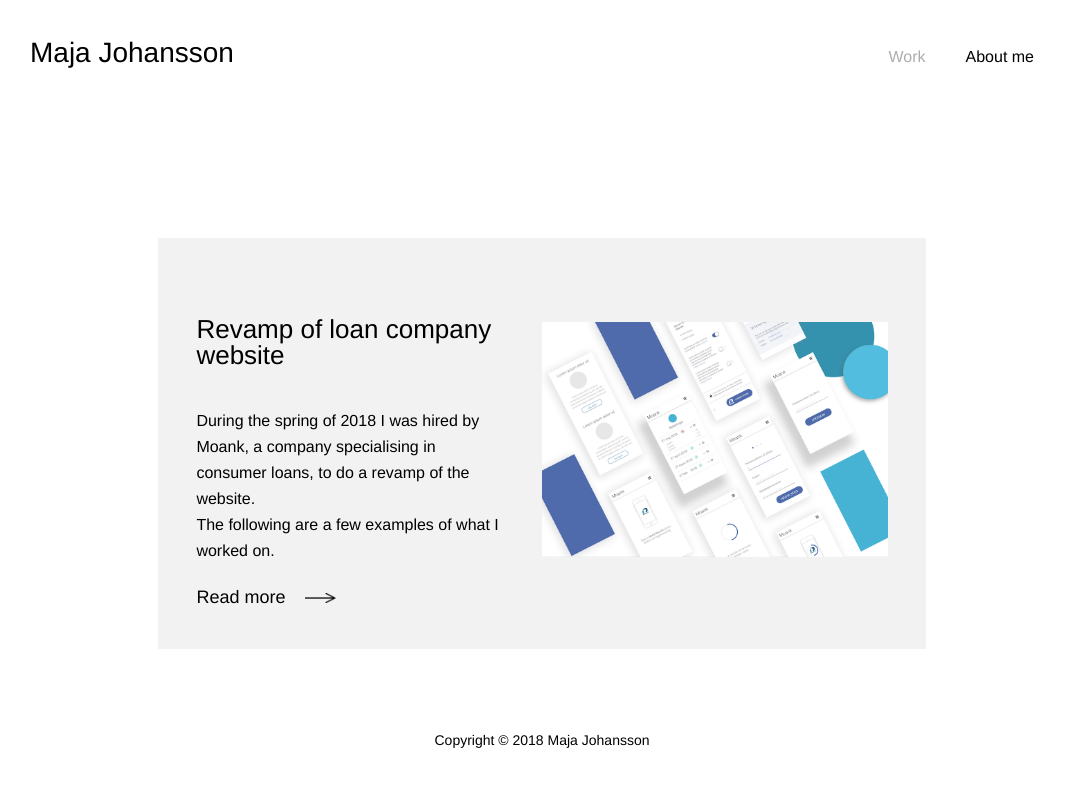
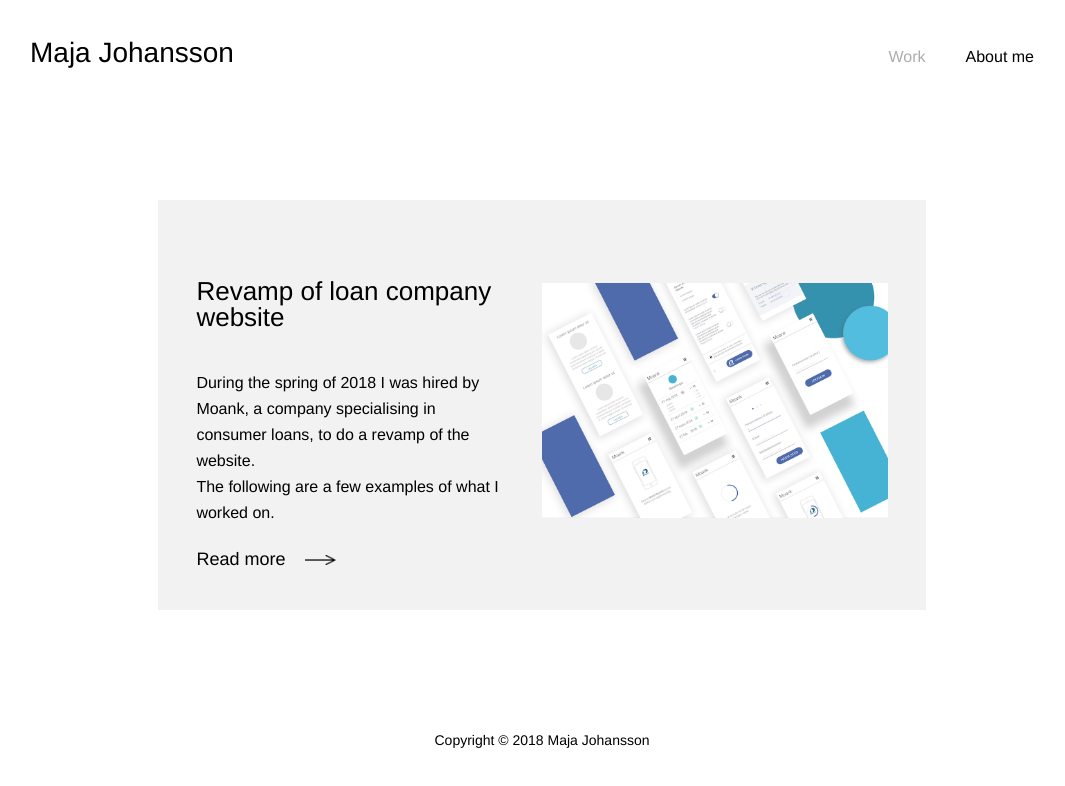
Before and after one commit to majajohansson/portfolio, a React app: page /#/ in a window 1280 px wide. Shown: the top 786 px of the page, without its empty margins (98-1163 px from the left). Built offline with nearby package versions, Linux system fonts and the light colour scheme.

Commit message:
Adjust top content margin

```diff
--- a/src/main.css
+++ b/src/main.css
@@ -62,7 +62,7 @@ a:hover {
 .content {
   width: 60%;
   margin: auto;
-  margin-top: 10%;
+  margin-top: 7%;
   padding-bottom: 120px;
 }
 
```
